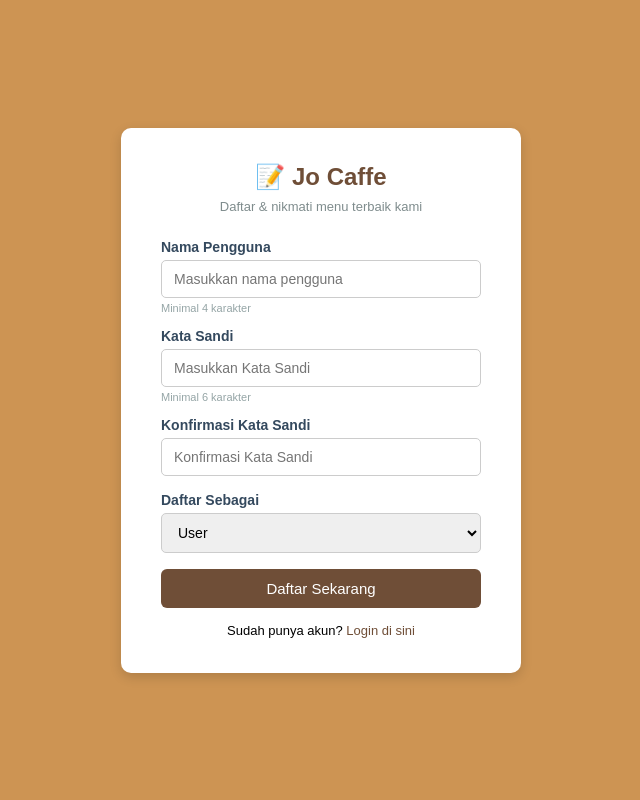
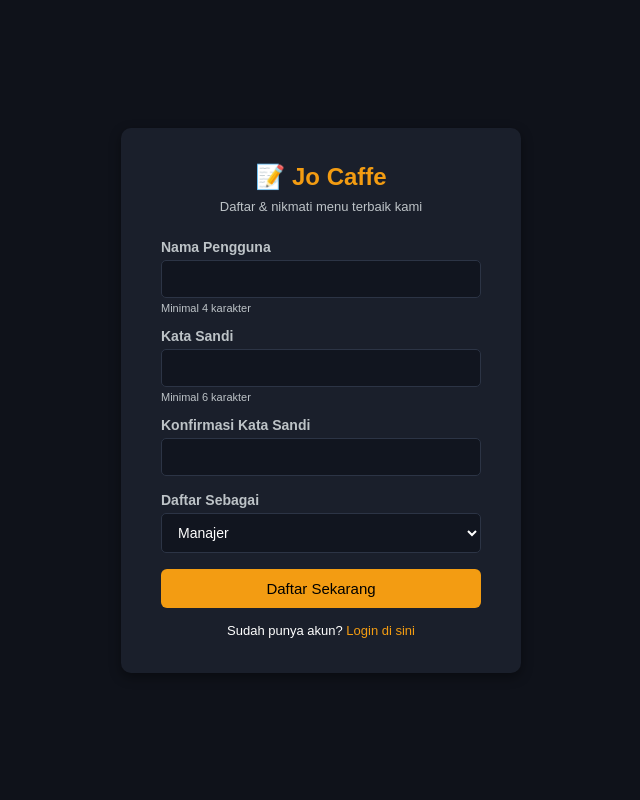
Before and after one commit to ifantrijm/jocafe, a PHP site: page /Register.php in a window 1280 px wide. Shown: the whole page, without its empty margins (319-959 px from the left). Run offline with PHP 8.4, Linux system fonts and the light colour scheme; a stand-in replaces the project's code that opens the database connection.

Commit message:
bynayla update bg color

```diff
--- a/Register.php
+++ b/Register.php
@@ -16,7 +16,7 @@ if (isset($_POST['btn_register'])) {
     $username = trim($_POST['username']);
     $password = trim($_POST['password']);
     $konfirm  = trim($_POST['konfirmasi']);
-    $role     = $_POST['role'];  // 'User' atau 'Admin'
+    $role     = $_POST['role'];  // 'Manajer' atau 'Admin'
 
     // --- Validasi ---
     if (empty($username) || empty($password) || empty($konfirm)) {
@@ -67,81 +67,102 @@ if (isset($_POST['btn_register'])) {
 <html lang="id">
 <head>
     <meta charset="UTF-8">
-    <title> Jo Caffe-Register</title>
+    <title>Jo Caffe-Register</title>
+
     <style>
+:root {
+    --bg: #0f121a;
+    --card: #1a1f2b;
+    --accent: #f39c12;
+    --white: #ffffff;
+    --gray: #bdc3c7;
+}
+
 * { margin: 0; padding: 0; box-sizing: border-box; }
 
 body {
     font-family: Arial, sans-serif;
-            background-color: #cd9453;
+    background-color: var(--bg);
     display: flex;
     justify-content: center;
     align-items: center;
     min-height: 100vh;
 }
 
+/* CARD */
 .card {
-            background: white;
+    background: var(--card);
     padding: 35px 40px;
     border-radius: 10px;
-            box-shadow: 0 4px 12px rgba(0,0,0,0.15);
+    box-shadow: 0 4px 12px rgba(0,0,0,0.4);
     width: 100%;
     max-width: 400px;
+    color: var(--white);
 }
 
+/* JUDUL */
 .card h2 {
     text-align: center;
     margin-bottom: 8px;
-            color: #6f4e37;
+    color: var(--accent);
 }
 
+/* SUBTITLE */
 .card p.subtitle {
     text-align: center;
-            color: #7f8c8d;
+    color: var(--gray);
     font-size: 13px;
     margin-bottom: 25px;
 }
 
+/* LABEL */
 label {
     display: block;
     font-size: 14px;
     font-weight: bold;
     margin-bottom: 5px;
-            color: #34495e;
+    color: var(--gray);
 }
 
+/* INPUT */
 input[type="text"],
 input[type="password"],
 select {
     width: 100%;
     padding: 10px 12px;
-            border: 1px solid #ccc;
+    border: 1px solid #2c3445;
     border-radius: 5px;
     font-size: 14px;
     margin-bottom: 16px;
+    background-color: #11151f;
+    color: var(--white);
 }
 
 input:focus, select:focus {
-            border-color: #6f4e37;
+    border-color: var(--accent);
     outline: none;
 }
 
+/* BUTTON */
 button {
     width: 100%;
     padding: 11px;
-            background-color: #6f4e37;
-            color: white;
+    background-color: var(--accent);
+    color: black;
     border: none;
     border-radius: 6px;
     font-size: 15px;
     cursor: pointer;
 }
 
-        button:hover { background-color: #5a3e2b; }
+button:hover {
+    background-color: #d68910;
+}
 
+/* PESAN */
 .pesan-error {
-            background-color: #fdecea;
-            color: #c0392b;
+    background-color: #2c1f1f;
+    color: #e74c3c;
     border: 1px solid #e74c3c;
     padding: 10px;
     border-radius: 5px;
@@ -150,8 +171,8 @@ if (isset($_POST['btn_register'])) {
 }
 
 .pesan-sukses {
-            background-color: #eafaf1;
-            color: #1e8449;
+    background-color: #1f2c22;
+    color: #2ecc71;
     border: 1px solid #27ae60;
     padding: 10px;
     border-radius: 5px;
@@ -159,58 +180,63 @@ if (isset($_POST['btn_register'])) {
     margin-bottom: 15px;
 }
 
+/* LINK */
 .link-login {
     text-align: center;
     margin-top: 15px;
     font-size: 13px;
 }
 
-        .link-login a { color: #6f4e37; text-decoration: none; }
-        .link-login a:hover { text-decoration: underline; }
+.link-login a {
+    color: var(--accent);
+    text-decoration: none;
+}
 
-        /* Info hint di bawah input */
+.link-login a:hover {
+    text-decoration: underline;
+}
+
+/* HINT */
 .hint {
     font-size: 11px;
-            color: #95a5a6;
+    color: var(--gray);
     margin-top: -12px;
     margin-bottom: 14px;
 }
     </style>
+
 </head>
+
 <body>
 
 <div class="card">
     <h2>📝 Jo Caffe</h2>
     <p class="subtitle">Daftar & nikmati menu terbaik kami</p>
 
-    <!-- Tampilkan pesan -->
     <?php if ($pesan != "") : ?>
         <div class="pesan-<?= $jenis_pesan ?>">
             <?= ($jenis_pesan == 'sukses') ? '✅' : '⚠️' ?> <?= $pesan ?>
         </div>
     <?php endif; ?>
 
-    <!-- Form Register -->
-    <form method="POST" action="">
+    <form method="POST">
 
-        <label for="username">Nama Pengguna</label>
-        <input type="text" id="username" name="username"
-               placeholder="Masukkan nama pengguna"
+        <label>Nama Pengguna</label>
+        <input type="text" name="username"
         value="<?= isset($_POST['username']) ? htmlspecialchars($_POST['username']) : '' ?>">
         <p class="hint">Minimal 4 karakter</p>
 
-        <label for="password">Kata Sandi</label>
-        <input type="password" id="password" name="password" placeholder="Masukkan Kata Sandi">
+        <label>Kata Sandi</label>
+        <input type="password" name="password">
         <p class="hint">Minimal 6 karakter</p>
 
-        <label for="konfirmasi">Konfirmasi Kata Sandi</label>
-        <input type="password" id="konfirmasi" name="konfirmasi" placeholder="Konfirmasi Kata Sandi">
+        <label>Konfirmasi Kata Sandi</label>
+        <input type="password" name="konfirmasi">
 
-        <label for="role">Daftar Sebagai</label>
-        <select id="role" name="role">
-            <option value="User">User</option>
+        <label>Daftar Sebagai</label>
+        <select name="role">
+            <option value="User">Manajer</option>
             <option value="admin">Admin</option>
-
         </select>
 
         <button type="submit" name="btn_register">Daftar Sekarang</button>
```
Lines whose indentation alone changed are shown as unchanged.
